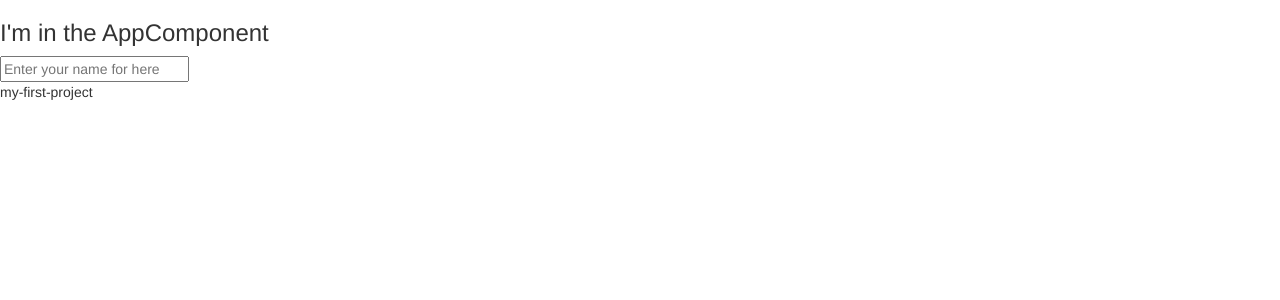
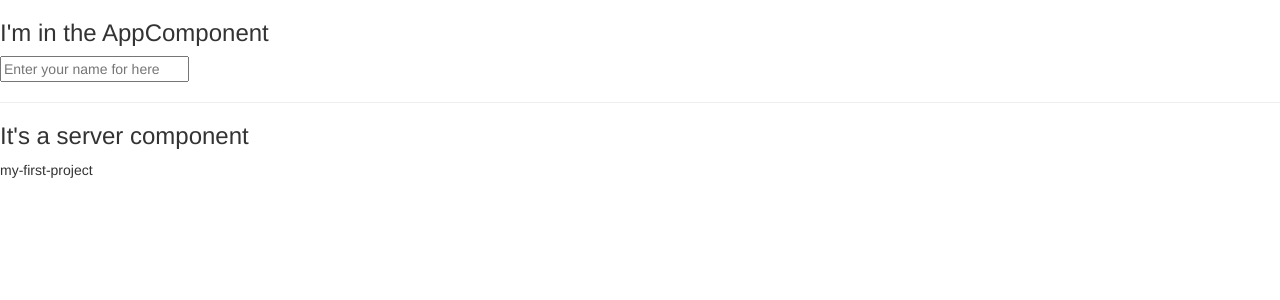
Before and after one commit to prajwalvishwamurthy/my-first-project, an Angular app: page / in a window 1280 px wide. Shown: the top 300 px of the page. Built offline with nearby package versions, Linux system fonts and the light colour scheme.

Commit message:
add the server component in the app component module file

```diff
--- a/src/app/app.component.html
+++ b/src/app/app.component.html
@@ -1,5 +1,6 @@
 <h3>I'm in the AppComponent</h3>
 <input placeholder="Enter your name for here ">
 <!-- here using ngmodel we are getting the data from the HTML element to the output -->
-
+<hr>
+<app-server></app-server>
 <p>{{ name }}</p>
--- a/src/app/app.module.ts
+++ b/src/app/app.module.ts
@@ -3,10 +3,12 @@
 
 import { AppRoutingModule } from './app-routing.module';
 import { AppComponent } from './app.component';
+import { ServerComponent } from './server/server.component';
 
 @NgModule({
   declarations: [
-    AppComponent
+    AppComponent,
+    ServerComponent
   ],
   imports: [
     BrowserModule,
--- a/src/app/server/server.component.ts
+++ b/src/app/server/server.component.ts
@@ -2,7 +2,7 @@
 
 @Component({
     selector: 'app-server',
-    template: './server.component.html',
+    templateUrl: './server.component.html',
 })
 export class ServerComponent {
 
```
